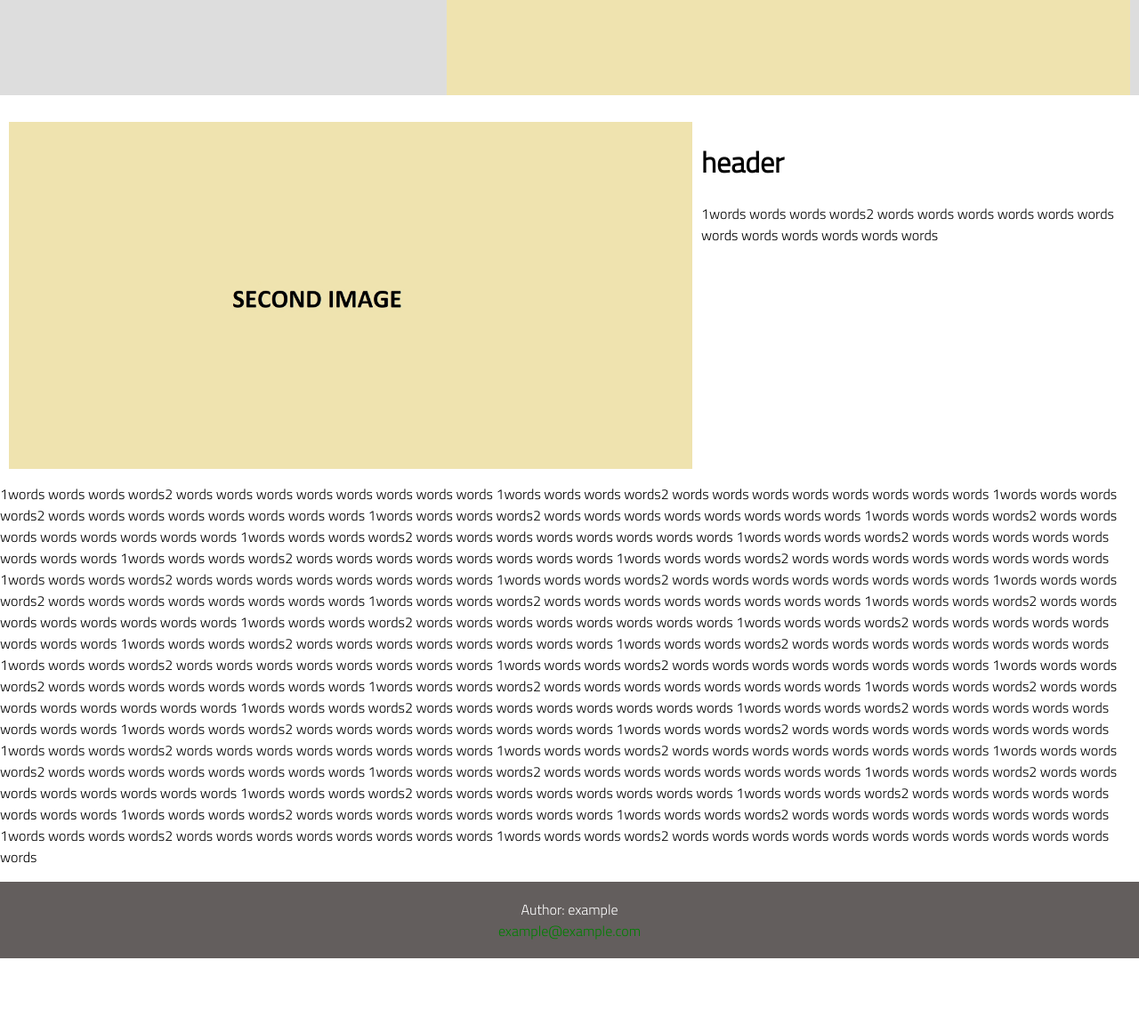
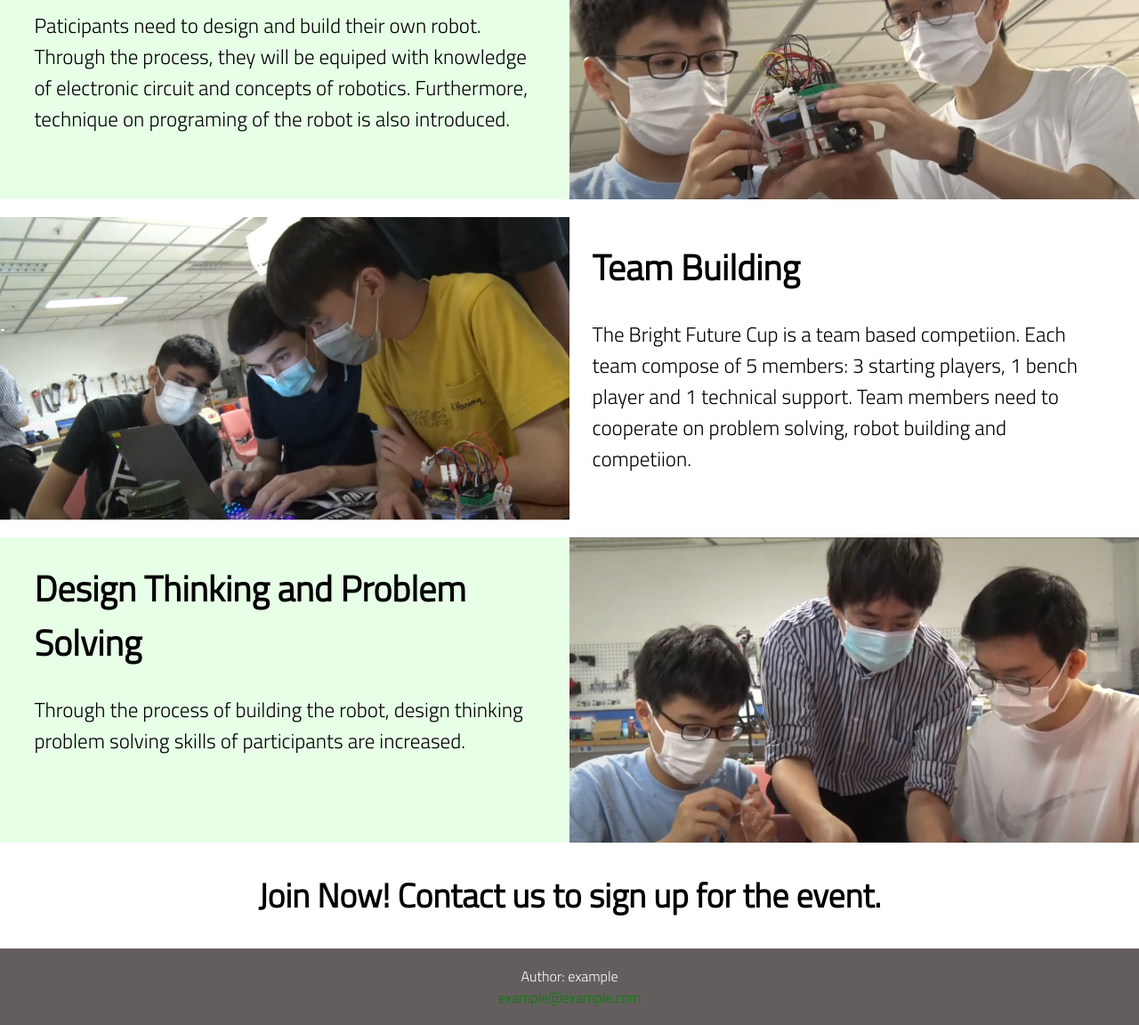
Before and after one commit to uselgithub/ABFYE, a plain HTML site: page index.html in a window 1280 px wide. Shown: the part 734-1886 px from the top of the page at 89% size. Before the commit the page ends 1811 px from the top, so only its background shows below. Drawn offline with Linux system fonts and the light colour scheme.

Commit message:
Added content for home page with sample images.

```diff
--- a/css/header.css
+++ b/css/header.css
@@ -80,7 +80,7 @@ a {
 /* top image  */
 .top-container {
     /* The image used */
-    background-image: url("../image/top_image.JPG");
+    background-image: url("../image/sample2.JPG");
 
     min-height: 30%;
 
--- a/css/home.css
+++ b/css/home.css
@@ -4,23 +4,42 @@
 .content .first {
   text-align: center;
   padding-bottom: 20px;
+  padding-left: 5%;
+  padding-right: 5%;
 }
+
+.content .first h1 {
+  font-size: 50px;
+}
+
+.content .first p {
+  font-size: 25px;
+}
+
 .content .second {
-  max-height: 50%;
   overflow: hidden;
-  background-color: #dddddd;
+  background-color: #e7ffe7;
 }
 .content .second img {
   max-width: 60%;
   float: right;
   position: center;
-  padding: 10px;
+  padding-left: 10px
 }
 .content .second .description {
-  padding-left: 10px;
+  padding-left: 3%;
 }
+
+.content .second h1 {
+  font-size: 40px;
+}
+
+.content .second p {
+  font-size: 23px;
+  max-width: 45%;
+}
+
 .content .third {
-  max-height: 50%;
   overflow: hidden;
   background-color: #ffffff;
 }
@@ -28,9 +47,47 @@
   max-width: 60%;
   float: left;
   position: center;
-  padding: 10px;
+
 }
 .content .third .description {
+  max-width: 45%;
+  float: right;
   text-align: left;
-  padding: 10px;
+  padding-right: 3%;
 }
+
+.content .third h1 {
+  font-size: 40px;
+}
+
+.content .third p {
+  font-size: 23px;
+}
+
+.content .fourth {
+  overflow: hidden;
+  background-color: #e7ffe7;
+}
+.content .fourth img {
+  max-width: 60%;
+  float: right;
+  position: center;
+  padding-left: 10px
+}
+.content .fourth .description {
+  padding-left: 3%;
+}
+
+.content .fourth h1 {
+  font-size: 40px;
+}
+
+.content .fourth p {
+  font-size: 23px;
+  max-width: 45%;
+}
+
+.content .fifth {
+  text-align: center;
+  font-size: 25px;
+}
--- a/index.html
+++ b/index.html
@@ -26,102 +26,52 @@
         </div>
       </ul>
     </div>
-    <script>
-      window.onscroll = function () {
-        myFunction();
-      };
-
-      var header = document.getElementById("myHeader");
-      var sticky = header.offsetTop;
-
-      function myFunction() {
-        if (window.pageYOffset > sticky) {
-          header.classList.add("sticky");
-        } else {
-          header.classList.remove("sticky");
-        }
-      }
-
-      function iconFunction() {
-        var x = document.getElementById("myHeader");
-        if (x.className === "header") {
-          x.className += " responsive";
-        } else {
-          x.className = "header";
-        }
-      }
-    </script>
+    <script src="javascript/header.js"></script>
+    <script src="javascript/icon.js"></script>
     <div class="content">
       <div class="first">
-        <h1>ABFYE compeitiion thing</h1>
-        <p>very cool event</p>
+        <h1>The Bright Future Cup - Robo-soccer Competition</h1>
+        <p>
+          Deliver effective STEM education via competiion based learning. In the Bright Future Cup, teams of young potential
+          engineers will experience process of designing, building and programing remote controlled robot;
+          Team based competiion also embraces teamwork and collaboration, discourages complacency and raises students’
+          consciousness of the value of good outcomes
+        </p>
       </div>
       <div class="second">
-        <img src="image/first.JPG" />
+        <img src="image/sample3.JPG" width='50%' />
         <div class="description">
-          <h1>header</h1>
+          <h1>STEM education</h1>
           <p>
-            words words words words words words words words words words words
-            words words words words words
+            Paticipants need to design and build their own robot. Through the process,
+            they will be equiped with knowledge of electronic circuit and concepts of robotics.
+            Furthermore, technique on programing of the robot is also introduced.
           </p>
         </div>
       </div>
       <div style="padding: 10px"></div>
       <div class="third">
-        <img src="image/second.JPG" />
+        <img src="image/sample4.JPG" width='50%' />
         <div class="description">
-          <h1>header</h1>
+          <h1>Team Building</h1>
           <p>
-            1words words words words2 words words words words words words words
-            words words words words words
+            The Bright Future Cup is a team based competiion. Each team compose of 5 members: 3 starting players, 1 bench player and 1 technical support.
+            Team members need to cooperate on problem solving, robot building and competiion.
           </p>
         </div>
       </div>
+      <div style="padding: 10px"></div>
       <div class="fourth">
-        <p>
-          1words words words words2 words words words words words words words
-          words 1words words words words2 words words words words words words
-          words words 1words words words words2 words words words words words
-          words words words 1words words words words2 words words words words
-          words words words words 1words words words words2 words words words
-          words words words words words 1words words words words2 words words
-          words words words words words words 1words words words words2 words
-          words words words words words words words 1words words words words2
-          words words words words words words words words 1words words words
-          words2 words words words words words words words words 1words words
-          words words2 words words words words words words words words 1words
-          words words words2 words words words words words words words words
-          1words words words words2 words words words words words words words
-          words 1words words words words2 words words words words words words
-          words words 1words words words words2 words words words words words
-          words words words 1words words words words2 words words words words
-          words words words words 1words words words words2 words words words
-          words words words words words 1words words words words2 words words
-          words words words words words words 1words words words words2 words
-          words words words words words words words 1words words words words2
-          words words words words words words words words 1words words words
-          words2 words words words words words words words words 1words words
-          words words2 words words words words words words words words 1words
-          words words words2 words words words words words words words words
-          1words words words words2 words words words words words words words
-          words 1words words words words2 words words words words words words
-          words words 1words words words words2 words words words words words
-          words words words 1words words words words2 words words words words
-          words words words words 1words words words words2 words words words
-          words words words words words 1words words words words2 words words
-          words words words words words words 1words words words words2 words
-          words words words words words words words 1words words words words2
-          words words words words words words words words 1words words words
-          words2 words words words words words words words words 1words words
-          words words2 words words words words words words words words 1words
-          words words words2 words words words words words words words words
-          1words words words words2 words words words words words words words
-          words 1words words words words2 words words words words words words
-          words words 1words words words words2 words words words words words
-          words words words 1words words words words2 words words words words
-          words words words words 1words words words words2 words words words
-          words words words words words words words words words
-        </p>
+        <img src="image/sample1.JPG" width='50%' />
+        <div class="description">
+          <h1>Design Thinking and Problem Solving</h1>
+          <p>
+            Through the process of building the robot, design thinking problem solving skills of participants are increased.
+          </p>
+        </div>
+      </div>
+      <div class="fifth ">
+        <h2>Join Now! Contact us to sign up for the event.</h2>
       </div>
     </div>
 
--- /dev/null
+++ b/javascript/header.js
@@ -0,0 +1,14 @@
+window.onscroll = function () {
+  myFunction();
+};
+
+var header = document.getElementById("myHeader");
+var sticky = header.offsetTop;
+
+function myFunction() {
+  if (window.pageYOffset > sticky) {
+    header.classList.add("sticky");
+  } else {
+    header.classList.remove("sticky");
+  }
+}
--- /dev/null
+++ b/javascript/icon.js
@@ -0,0 +1,8 @@
+function iconFunction() {
+  var x = document.getElementById("myHeader");
+  if (x.className === "header") {
+    x.className += " responsive";
+  } else {
+    x.className = "header";
+  }
+}
```
Also changed, not shown: html/contact.html (+2 -25 lines), html/news.html (+2 -25 lines), html/resources.html (+2 -25 lines), image/sample1.jpg (added), image/sample2.jpg (added), image/sample3.jpg (added), image/sample4.jpg (added).
